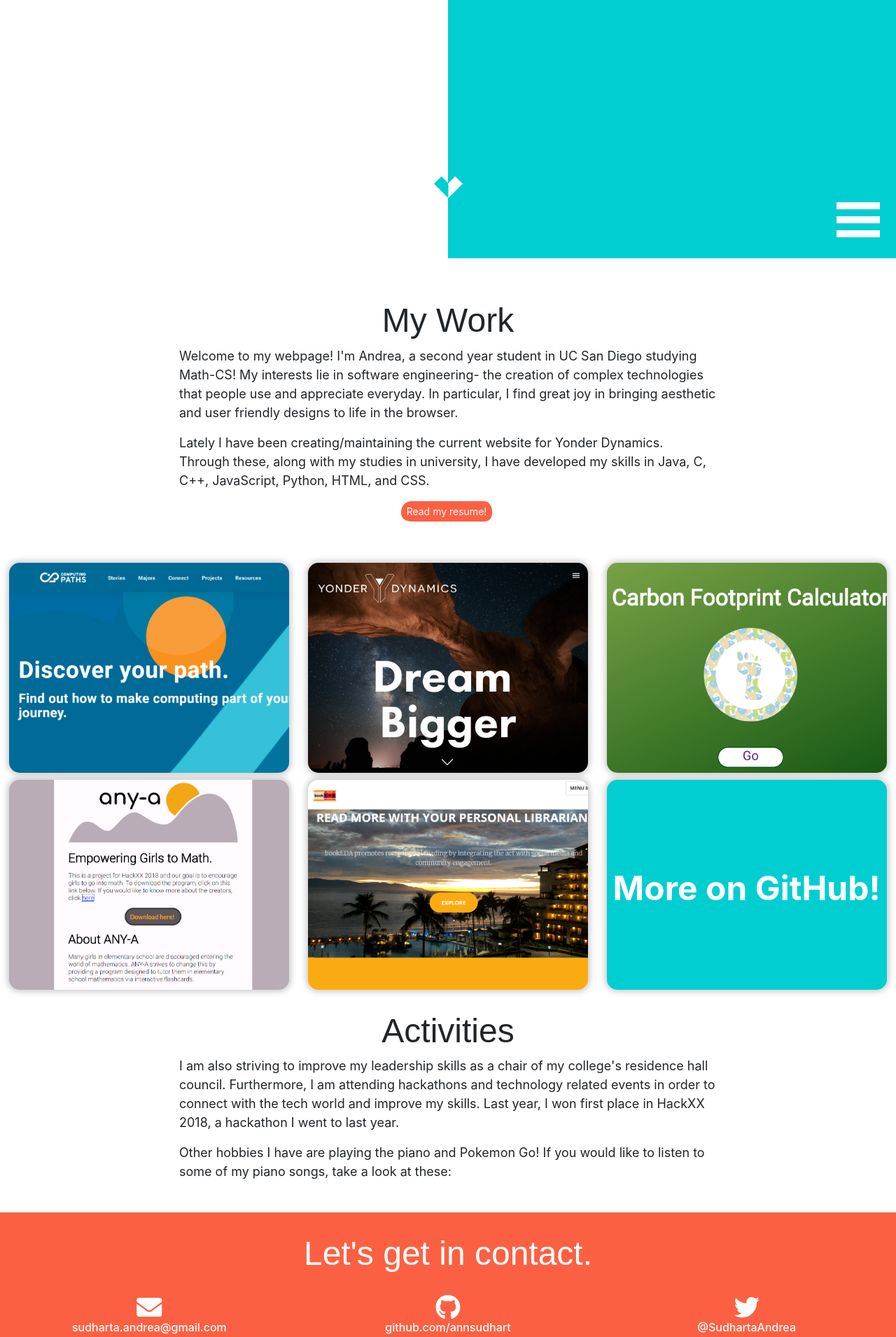
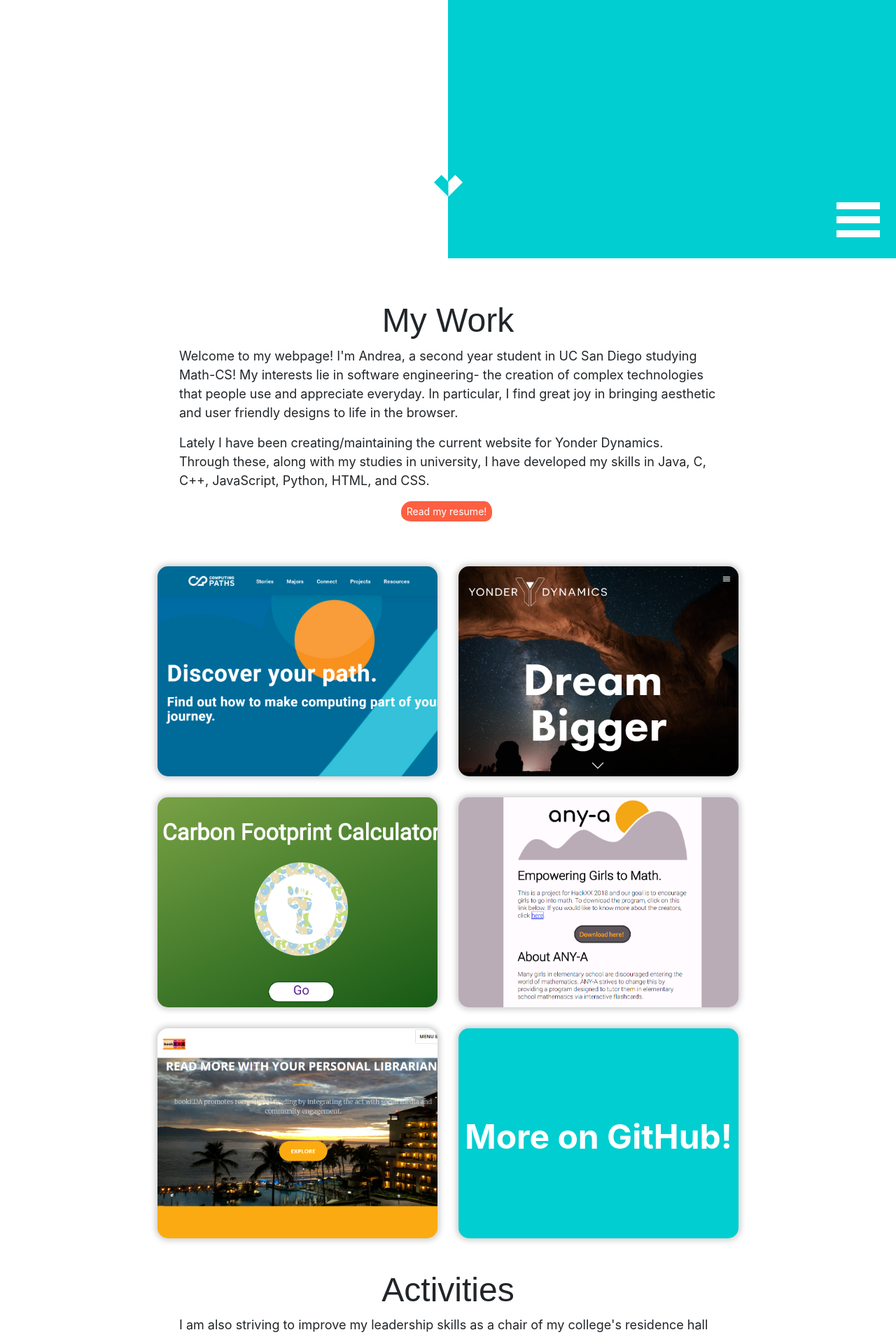
Before and after one commit to annsudhart/annsudhart.github.io, a Jekyll site: the page index.html, which Jekyll copies as it is, in a window 1280 px wide. Shown: the part 531-2441 px from the top of the page at 70% size. Built offline with Jekyll 4.4.1, drawn with Linux system fonts in a browser that asks for light colours; nearby versions of some CDN libraries; some web fonts are replaced.

Commit message:
Fixed awkward spacing between projects

```diff
--- a/css/main.css
+++ b/css/main.css
@@ -285,11 +285,11 @@
   list-style: none;
   display: -webkit-box;
   display: -moz-box;
-  display: ms-flexbox;
+  display: -ms-flexbox;
   display: -webkit-flex;
   display: flex;
   -webkit-flex-flow: row wrap;
-  justify-content: space-around;
+  justify-content: center;
 }
 
 #bookeda {
@@ -373,6 +373,7 @@
   text-align: center;
   box-shadow: 0px 0px 9px 3px rgba(0, 0, 0, 0.2);
   border-radius: 15px;
+  margin: 15px;
 }
 
 .flex-item:hover {
```
